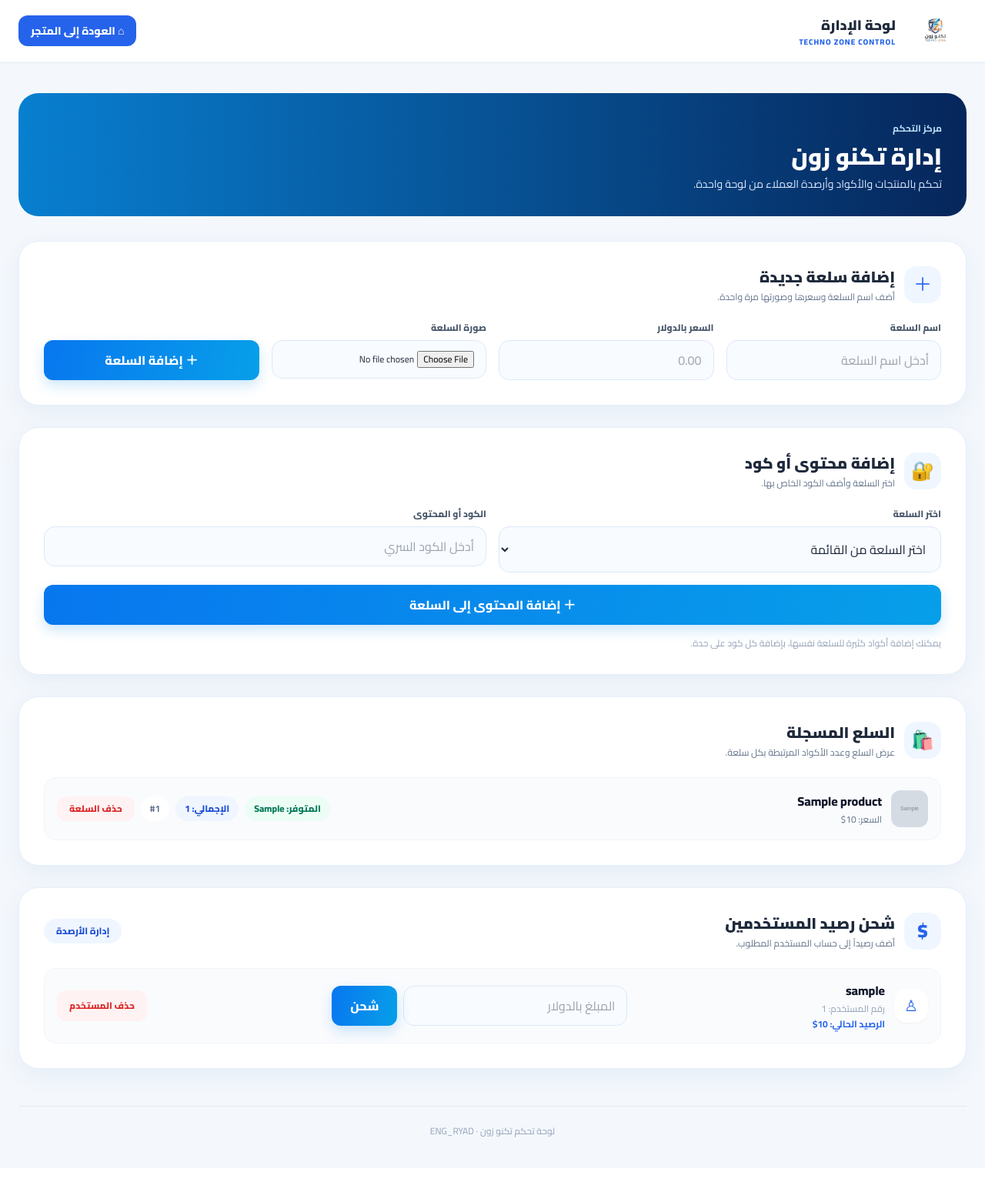
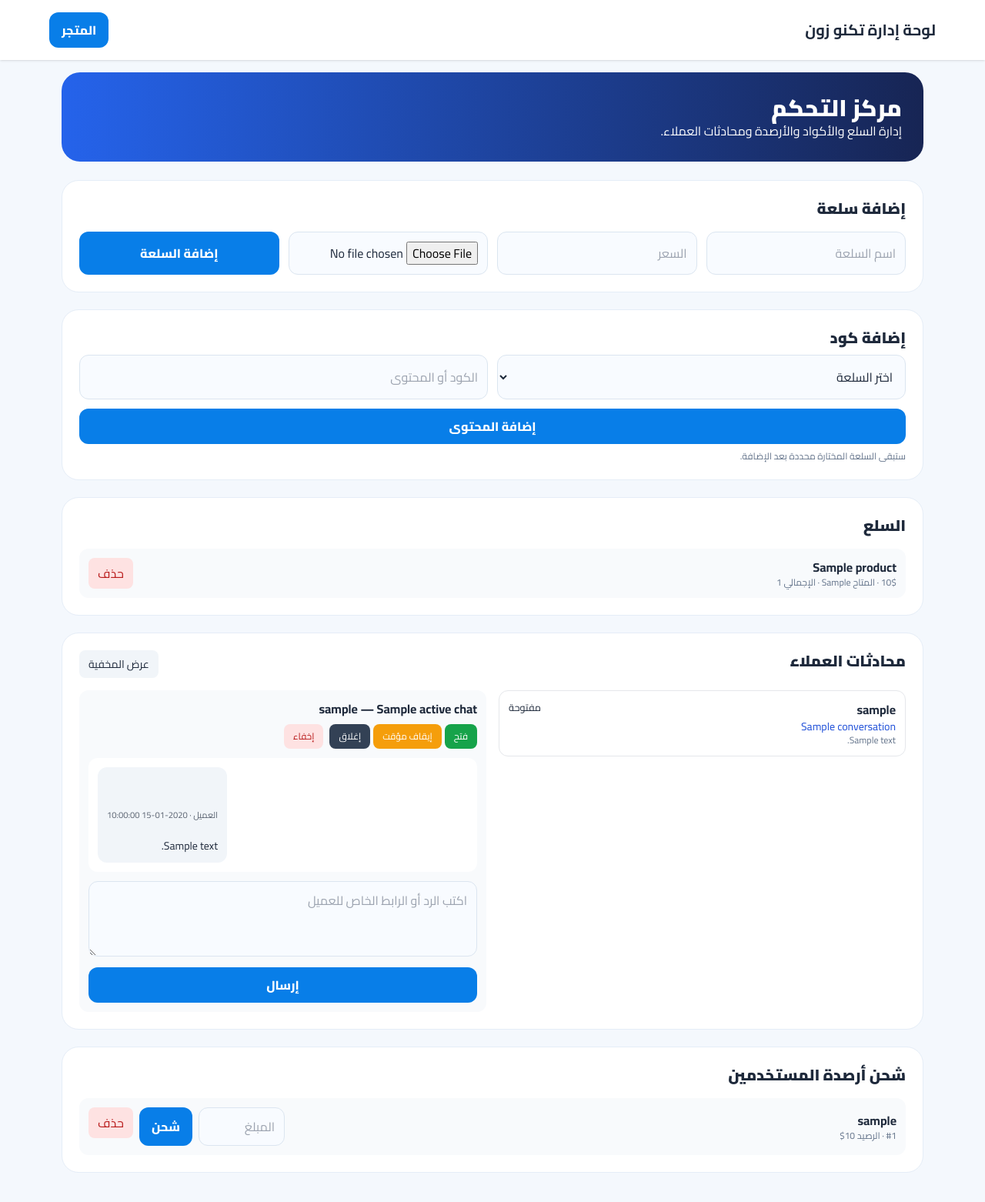
Before and after one commit to rryyaadd/techno-zone, a FastAPI app: template templates/admin.html in a window 1280 px wide. Shown: the whole page at 77% size. Before the commit the page ends 1478 px from the top, so only its background shows below. Run offline with FastAPI, Linux system fonts and the light colour scheme; the template is opened without the code that fills it: most values are stand-ins (such as "Sample title", 1, 10 or a date in 2020); grey boxes marked "Sample" are stand-in pictures; some libraries are stand-ins or nearby versions.

Commit message:
Update admin.html

```diff
--- a/templates/admin.html
+++ b/templates/admin.html
@@ -1,490 +1,196 @@
-<!DOCTYPE html>
+<!doctype html>
 <html lang="ar" dir="rtl">
 <head>
-  <meta charset="UTF-8">
-  <meta name="viewport" content="width=device-width, initial-scale=1.0">
-  <meta name="theme-color" content="#eef7ff">
+<meta charset="utf-8">
+<meta name="viewport" content="width=device-width,initial-scale=1">
+<script src="https://cdn.tailwindcss.com"></script>
+<link href="https://fonts.googleapis.com/css2?family=Cairo:wght@400;600;700;800;900&display=swap" rel="stylesheet">
+<title>إدارة تكنو زون</title>
+<style>
+*{font-family:Cairo}
+body{background:#f4f8fd}
+.panel{background:white;border:1px solid #e5edf7;border-radius:22px;padding:22px;margin-bottom:22px}
+.field{width:100%;padding:12px;border:1px solid #dbe5f0;border-radius:12px;background:#f8fbff}
+.btn{padding:11px 16px;border-radius:12px;color:white;font-weight:800;background:#087ee8}
+.bubble{white-space:pre-wrap;overflow-wrap:anywhere}
+</style>
+</head>
+<body class="text-slate-800">
 
-  <script src="https://cdn.tailwindcss.com"></script>
+<header class="bg-white p-4 shadow">
+<div class="mx-auto flex max-w-6xl items-center justify-between">
+<b class="text-xl">لوحة إدارة تكنو زون</b>
+<a class="btn" href="/store">المتجر</a>
+</div>
+</header>
 
-  <link rel="preconnect" href="https://fonts.googleapis.com">
-  <link rel="preconnect" href="https://fonts.gstatic.com" crossorigin>
-  <link href="https://fonts.googleapis.com/css2?family=Cairo:wght@400;500;600;700;800;900&display=swap" rel="stylesheet">
+<main class="mx-auto max-w-6xl p-4">
 
-  <title>لوحة الإدارة | تكنو زون</title>
+<section class="rounded-3xl bg-gradient-to-l from-blue-950 to-blue-600 p-7 text-white mb-6">
+<h1 class="text-3xl font-black">مركز التحكم</h1>
+<p>إدارة السلع والأكواد والأرصدة ومحادثات العملاء.</p>
+</section>
 
-  <style>
-    * {
-      font-family: 'Cairo', sans-serif;
-    }
+<section class="panel">
+<h2 class="text-xl font-black mb-4">إضافة سلعة</h2>
+<form action="/admin/add_product" method="post" enctype="multipart/form-data" class="grid gap-3 sm:grid-cols-4">
+<input class="field" name="name" placeholder="اسم السلعة" required>
+<input class="field" type="number" step=".01" min="0" name="price" placeholder="السعر" required>
+<input class="field" type="file" name="image" accept="image/*">
+<button class="btn">إضافة السلعة</button>
+</form>
+</section>
 
-    body {
-      background: #f4f8fd;
-    }
+<section class="panel">
+<h2 class="text-xl font-black mb-2">إضافة كود</h2>
+<form action="/admin/add_content" method="post" class="grid gap-3 sm:grid-cols-2">
+<select class="field" name="product_id" required>
+<option value="">اختر السلعة</option>
+{% for p in products %}
+<option value="{{p.id}}" {% if selected_product == p.id %}selected{% endif %}>
+{{p.name}} — {{p.price}}$
+</option>
+{% endfor %}
+</select>
+<input class="field" name="secret_code" placeholder="الكود أو المحتوى" required>
+<button class="btn sm:col-span-2">إضافة المحتوى</button>
+</form>
+<p class="text-xs text-slate-500 mt-2">ستبقى السلعة المختارة محددة بعد الإضافة.</p>
+</section>
 
-    .panel {
-      background: white;
-      border: 1px solid #e6eef8;
-      box-shadow: 0 10px 30px #174a7810;
-    }
+<section class="panel">
+<h2 class="text-xl font-black mb-4">السلع</h2>
+<div class="space-y-3">
+{% for p in products %}
+<div class="flex flex-wrap items-center justify-between gap-3 rounded-xl bg-slate-50 p-3">
+<div>
+<b>{{p.name}}</b>
+<p class="text-xs text-slate-500">
+{{p.price}}$ · المتاح {{p.available_codes or 0}} · الإجمالي {{p.total_codes or 0}}
+</p>
+</div>
+<form action="/admin/delete_product" method="post" onsubmit="return confirm('حذف السلعة وكل أكوادها؟')">
+<input type="hidden" name="product_id" value="{{p.id}}">
+<button class="rounded-lg bg-red-100 px-3 py-2 text-red-700">حذف</button>
+</form>
+</div>
+{% else %}
+<p>لا توجد سلع.</p>
+{% endfor %}
+</div>
+</section>
+<section class="panel">
+<div class="flex flex-wrap justify-between gap-3 mb-4">
+<h2 class="text-xl font-black">محادثات العملاء</h2>
+<a href="/admin?show_hidden=1" class="rounded-lg bg-slate-100 px-3 py-2 text-sm">عرض المخفية</a>
+</div>
 
-    .field {
-      width: 100%;
-      border: 1px solid #dce9f8;
-      background: #f8fbff;
-      border-radius: 14px;
-      padding: 13px 15px;
-      outline: none;
-      transition: .2s;
-    }
+<div class="grid gap-4 lg:grid-cols-2">
+<div class="space-y-2">
+{% for c in conversations %}
+<a href="/admin?chat={{c.id}}{% if show_hidden %}&show_hidden=1{% endif %}" class="block rounded-xl border p-3 hover:bg-blue-50">
+<div class="flex justify-between gap-2">
+<b>{{c.username}}</b>
+<small>
+{{'مفتوحة' if c.status=='open' else ('متوقفة' if c.status=='paused' else 'مغلقة')}}
+</small>
+</div>
+<p class="text-sm text-blue-700">{{c.product_name}}</p>
+<p class="truncate text-xs text-slate-500">{{c.last_message or 'لا توجد رسائل'}}</p>
+{% if c.hidden %}
+<small class="text-red-600">مخفية</small>
+{% endif %}
+</a>
+{% else %}
+<p class="text-sm text-slate-500">لا توجد محادثات.</p>
+{% endfor %}
+</div>
 
-    .field:focus {
-      border-color: #369cf0;
-      box-shadow: 0 0 0 4px #dcedff;
-      background: white;
-    }
+<div class="rounded-xl bg-slate-50 p-3">
+{% if active_chat %}
+<div class="mb-3">
+<b>{{active_chat.username}} — {{active_chat.product_name}}</b>
+<div class="flex flex-wrap gap-2 mt-2">
 
-    .blue-btn {
-      background: linear-gradient(100deg, #0877ef, #079fe9);
-      box-shadow: 0 7px 17px #0789e833;
-      transition: .2s;
-    }
+<form action="/admin/chat/{{active_chat.id}}/status" method="post" class="flex flex-wrap gap-1">
+<button class="rounded-lg bg-green-600 px-3 py-2 text-xs text-white" name="status" value="open">فتح</button>
+<button class="rounded-lg bg-amber-500 px-3 py-2 text-xs text-white" name="status" value="paused">إيقاف مؤقت</button>
+<button class="rounded-lg bg-slate-700 px-3 py-2 text-xs text-white" name="status" value="closed">إغلاق</button>
+</form>
 
-    .blue-btn:hover {
-      transform: translateY(-1px);
-      filter: brightness(1.04);
-    }
-  </style>
-</head>
+<form action="/admin/chat/{{active_chat.id}}/hide" method="post">
+<button class="rounded-lg bg-red-100 px-3 py-2 text-xs text-red-700">إخفاء</button>
+</form>
 
-<body class="min-h-screen text-slate-800">
+{% if active_chat.hidden %}
+<form action="/admin/chat/{{active_chat.id}}/unhide" method="post">
+<button class="rounded-lg bg-blue-100 px-3 py-2 text-xs text-blue-700">إظهار</button>
+</form>
+{% endif %}
 
-  <!-- شريط التنقل -->
-  <nav class="border-b border-blue-50 bg-white shadow-sm">
-    <div class="mx-auto flex max-w-7xl items-center justify-between gap-3 px-4 py-3 sm:px-6">
+</div>
+</div>
 
-      <div class="flex items-center gap-3">
-        <img src="/static/techno-zone-logo.png"
-             alt="شعار تكنو زون"
-             class="h-14 w-20 object-contain">
+<div class="max-h-80 space-y-2 overflow-y-auto rounded-xl bg-white p-3 mb-3">
+{% for m in chat_messages %}
+<div class="flex {% if m.sender_role=='admin' %}justify-start{% else %}justify-end{% endif %}">
+<div class="bubble max-w-[85%] rounded-xl p-3 text-sm {% if m.sender_role=='admin' %}bg-blue-600 text-white{% else %}bg-slate-100{% endif %}">
+<small class="block opacity-70">
+{{'أنت' if m.sender_role=='admin' else 'العميل'}} · {{m.created_at}}
+</small>
+{{m.message}}
+</div>
+</div>
+{% else %}
+<p class="text-center text-xs text-slate-400">لا توجد رسائل.</p>
+{% endfor %}
+</div>
 
-        <div>
-          <h1 class="text-lg font-black">لوحة الإدارة</h1>
-          <p class="text-[10px] font-extrabold tracking-widest text-blue-600">
-            TECHNO ZONE CONTROL
-          </p>
-        </div>
-      </div>
+{% if active_chat.status!='closed' %}
+<form action="/admin/chat/{{active_chat.id}}/send" method="post">
+<textarea class="field mb-2" rows="3" name="message" required placeholder="اكتب الرد أو الرابط الخاص للعميل"></textarea>
+<button class="btn w-full">إرسال</button>
+</form>
+{% else %}
+<p class="text-xs text-slate-500">المحادثة مغلقة؛ أعد فتحها للرد.</p>
+{% endif %}
 
-      <a href="/store"
-         class="rounded-xl bg-blue-600 px-4 py-2.5 text-xs font-extrabold text-white transition hover:bg-blue-700 sm:text-sm">
-        ⌂ العودة إلى المتجر
-      </a>
+{% else %}
+<p class="p-8 text-center text-sm text-slate-500">اختر محادثة من القائمة.</p>
+{% endif %}
+</div>
+</div>
+</section>
 
-    </div>
-  </nav>
+<section class="panel">
+<h2 class="text-xl font-black mb-4">شحن أرصدة المستخدمين</h2>
+<div class="space-y-3">
+{% for u in users %}
+<div class="flex flex-wrap items-center justify-between gap-3 rounded-xl bg-slate-50 p-3">
+<div>
+<b>{{u.username}}</b>
+<p class="text-xs text-slate-500">#{{u.id}} · الرصيد {{u.balance}}$</p>
+</div>
 
+<div class="flex flex-wrap gap-2">
+<form action="/admin/add_balance" method="post" class="flex gap-2">
+<input type="hidden" name="user_id" value="{{u.id}}">
+<input class="field w-28" type="number" min=".01" step=".01" name="amount" placeholder="المبلغ" required>
+<button class="btn">شحن</button>
+</form>
 
-  <main class="mx-auto max-w-7xl px-4 py-8 sm:px-6 sm:py-10">
+<form action="/admin/delete_user" method="post" onsubmit="return confirm('حذف المستخدم ومشترياته ومحادثاته؟')">
+<input type="hidden" name="user_id" value="{{u.id}}">
+<button class="rounded-lg bg-red-100 px-3 py-2 text-red-700">حذف</button>
+</form>
+</div>
+</div>
+{% else %}
+<p>لا يوجد مستخدمون.</p>
+{% endfor %}
+</div>
+</section>
 
-    <!-- العنوان -->
-    <header class="mb-8 rounded-[26px] bg-gradient-to-l from-[#06265b] to-[#087fd0] p-6 text-white sm:p-8">
-
-      <span class="text-xs font-bold text-sky-200">
-        مركز التحكم
-      </span>
-
-      <h2 class="mt-2 text-3xl font-black">
-        إدارة تكنو زون
-      </h2>
-
-      <p class="mt-2 text-sm text-blue-100">
-        تحكم بالمنتجات والأكواد وأرصدة العملاء من لوحة واحدة.
-      </p>
-
-    </header>
-
-
-    <!-- إضافة سلعة جديدة -->
-    <section class="panel mb-7 rounded-[26px] p-5 sm:p-8">
-
-      <div class="mb-6 flex items-center gap-3">
-
-        <span class="flex h-12 w-12 items-center justify-center rounded-2xl bg-blue-50 text-2xl text-blue-600">
-          ＋
-        </span>
-
-        <div>
-          <h3 class="text-xl font-black">
-            إضافة سلعة جديدة
-          </h3>
-
-          <p class="mt-1 text-xs text-slate-500">
-            أضف اسم السلعة وسعرها وصورتها مرة واحدة.
-          </p>
-        </div>
-
-      </div>
-
-      <form action="/admin/add_product"
-            method="post"
-            enctype="multipart/form-data"
-            class="grid gap-4 sm:grid-cols-2 lg:grid-cols-4">
-
-        <label>
-          <span class="mb-2 block text-xs font-extrabold text-slate-600">
-            اسم السلعة
-          </span>
-
-          <input class="field"
-                 type="text"
-                 name="name"
-                 placeholder="أدخل اسم السلعة"
-                 required>
-        </label>
-
-        <label>
-          <span class="mb-2 block text-xs font-extrabold text-slate-600">
-            السعر بالدولار
-          </span>
-
-          <input class="field"
-                 type="number"
-                 name="price"
-                 min="0"
-                 step="0.01"
-                 placeholder="0.00"
-                 required>
-        </label>
-
-        <label>
-          <span class="mb-2 block text-xs font-extrabold text-slate-600">
-            صورة السلعة
-          </span>
-
-          <input class="field cursor-pointer text-xs"
-                 type="file"
-                 name="image"
-                 accept="image/*">
-        </label>
-
-        <div class="flex items-end">
-
-          <button type="submit"
-                  class="blue-btn w-full rounded-xl py-3.5 font-extrabold text-white">
-            ＋ إضافة السلعة
-          </button>
-
-        </div>
-
-      </form>
-
-    </section>
-
-
-    <!-- إضافة محتوى أو كود -->
-    <section class="panel mb-7 rounded-[26px] p-5 sm:p-8">
-
-      <div class="mb-6 flex items-center gap-3">
-
-        <span class="flex h-12 w-12 items-center justify-center rounded-2xl bg-blue-50 text-2xl text-blue-600">
-          🔐
-        </span>
-
-        <div>
-          <h3 class="text-xl font-black">
-            إضافة محتوى أو كود
-          </h3>
-
-          <p class="mt-1 text-xs text-slate-500">
-            اختر السلعة وأضف الكود الخاص بها.
-          </p>
-        </div>
-
-      </div>
-
-      <form action="/admin/add_content"
-            method="post"
-            class="grid gap-4 sm:grid-cols-2">
-
-        <label>
-          <span class="mb-2 block text-xs font-extrabold text-slate-600">
-            اختر السلعة
-          </span>
-
-          <select class="field" name="product_id" required>
-
-            <option value="">
-              اختر السلعة من القائمة
-            </option>
-
-            {% for p in products %}
-
-            <option value="{{ p.id }}">
-              {{ p.name }} — {{ p.price }}$
-            </option>
-
-            {% endfor %}
-
-          </select>
-        </label>
-
-        <label>
-          <span class="mb-2 block text-xs font-extrabold text-slate-600">
-            الكود أو المحتوى
-          </span>
-
-          <input class="field"
-                 type="text"
-                 name="secret_code"
-                 placeholder="أدخل الكود السري"
-                 required>
-        </label>
-
-        <div class="sm:col-span-2">
-
-          <button type="submit"
-                  class="blue-btn w-full rounded-xl py-3.5 font-extrabold text-white">
-            ＋ إضافة المحتوى إلى السلعة
-          </button>
-
-        </div>
-
-      </form>
-
-      <p class="mt-4 text-xs text-slate-400">
-        يمكنك إضافة أكواد كثيرة للسلعة نفسها، بإضافة كل كود على حدة.
-      </p>
-
-    </section>
-
-
-    <!-- السلع المسجلة -->
-    <section class="panel mb-7 rounded-[26px] p-5 sm:p-8">
-
-      <div class="mb-6 flex items-center gap-3">
-
-        <span class="flex h-12 w-12 items-center justify-center rounded-2xl bg-blue-50 text-2xl text-blue-600">
-          🛍️
-        </span>
-
-        <div>
-          <h3 class="text-xl font-black">
-            السلع المسجلة
-          </h3>
-
-          <p class="mt-1 text-xs text-slate-500">
-            عرض السلع وعدد الأكواد المرتبطة بكل سلعة.
-          </p>
-        </div>
-
-      </div>
-
-      <div class="space-y-3">
-
-        {% for p in products %}
-
-        <div class="flex flex-col gap-3 rounded-2xl border border-slate-100 bg-slate-50/70 p-4 sm:flex-row sm:items-center sm:justify-between">
-
-          <div class="flex items-center gap-3">
-
-            <div class="flex h-12 w-12 items-center justify-center overflow-hidden rounded-xl bg-white">
-
-              {% if p.image_url %}
-
-              <img src="{{ p.image_url }}"
-                   alt="{{ p.name }}"
-                   class="h-full w-full object-cover">
-
-              {% else %}
-
-              💠
-
-              {% endif %}
-
-            </div>
-
-            <div>
-
-              <h4 class="font-extrabold text-slate-900">
-                {{ p.name }}
-              </h4>
-
-              <p class="mt-1 text-xs text-slate-500">
-                السعر: {{ p.price }}$
-              </p>
-
-            </div>
-
-          </div>
-
-          <div class="flex flex-wrap items-center gap-2">
-
-            <span class="rounded-full bg-emerald-50 px-3 py-2 text-xs font-extrabold text-emerald-700">
-              المتوفر: {{ p.available_codes or 0 }}
-            </span>
-
-            <span class="rounded-full bg-blue-50 px-3 py-2 text-xs font-extrabold text-blue-700">
-              الإجمالي: {{ p.total_codes or 0 }}
-            </span>
-
-            <span class="rounded-full bg-white px-3 py-2 text-xs font-bold text-slate-500">
-              #{{ p.id }}
-            </span>
-
-            <form action="/admin/delete_product"
-                  method="post"
-                  onsubmit="return confirm('سيتم حذف السلعة وجميع أكوادها بما فيها المباعة. هل تريد المتابعة؟');">
-
-              <input type="hidden"
-                     name="product_id"
-                     value="{{ p.id }}">
-
-              <button type="submit"
-                      class="rounded-xl bg-red-50 px-4 py-2 text-xs font-extrabold text-red-600 hover:bg-red-100">
-                حذف السلعة
-              </button>
-
-            </form>
-
-          </div>
-
-        </div>
-
-        {% else %}
-
-        <div class="rounded-2xl bg-slate-50 px-4 py-10 text-center text-sm text-slate-500">
-          لا توجد سلع مسجلة حالياً.
-        </div>
-
-        {% endfor %}
-
-      </div>
-
-    </section>
-
-
-    <!-- شحن أرصدة المستخدمين -->
-    <section class="panel rounded-[26px] p-5 sm:p-8">
-
-      <div class="mb-6 flex flex-wrap items-center justify-between gap-3">
-
-        <div class="flex items-center gap-3">
-
-          <span class="flex h-12 w-12 items-center justify-center rounded-2xl bg-blue-50 text-2xl font-black text-blue-600">
-            $
-          </span>
-
-          <div>
-            <h3 class="text-xl font-black">
-              شحن رصيد المستخدمين
-            </h3>
-
-            <p class="mt-1 text-xs text-slate-500">
-              أضف رصيداً إلى حساب المستخدم المطلوب.
-            </p>
-          </div>
-
-        </div>
-
-        <span class="rounded-full bg-blue-50 px-4 py-2 text-xs font-extrabold text-blue-700">
-          إدارة الأرصدة
-        </span>
-
-      </div>
-
-
-      <div class="space-y-3">
-
-        {% for u in users %}
-
-        <div class="flex flex-col gap-4 rounded-2xl border border-slate-100 bg-slate-50/70 p-4 sm:flex-row sm:items-center sm:justify-between">
-
-          <div class="flex items-center gap-3">
-
-            <span class="flex h-11 w-11 items-center justify-center rounded-2xl bg-white text-xl text-blue-600 shadow-sm">
-              ♙
-            </span>
-
-            <div>
-
-              <h4 class="font-extrabold text-slate-900">
-                {{ u.username }}
-              </h4>
-
-              <p class="mt-1 text-xs text-slate-400">
-                رقم المستخدم: {{ u.id }}
-              </p>
-
-              <p class="mt-1 text-xs font-bold text-blue-600">
-                الرصيد الحالي: {{ u.balance }}$
-              </p>
-
-            </div>
-
-          </div>
-
-
-          <form action="/admin/add_balance"
-                method="post"
-                class="flex w-full gap-2 sm:max-w-sm">
-
-            <input type="hidden"
-                   name="user_id"
-                   value="{{ u.id }}">
-
-            <input class="field min-w-0 flex-1"
-                   type="number"
-                   name="amount"
-                   min="0.01"
-                   step="0.01"
-                   placeholder="المبلغ بالدولار"
-                   required>
-
-            <button type="submit"
-                    class="blue-btn shrink-0 rounded-xl px-6 py-3 font-extrabold text-white">
-              شحن
-            </button>
-
-          </form>
-
-
-          <form action="/admin/delete_user"
-                method="post"
-                onsubmit="return confirm('سيتم حذف حساب المستخدم ومشترياته نهائياً. هل تريد المتابعة؟');">
-
-            <input type="hidden"
-                   name="user_id"
-                   value="{{ u.id }}">
-
-            <button type="submit"
-                    class="shrink-0 rounded-xl bg-red-50 px-4 py-3 text-xs font-extrabold text-red-600 hover:bg-red-100">
-              حذف المستخدم
-            </button>
-
-          </form>
-
-        </div>
-
-        {% else %}
-
-        <div class="rounded-2xl bg-slate-50 px-4 py-10 text-center text-sm text-slate-500">
-          لا يوجد مستخدمون لعرضهم حالياً.
-        </div>
-
-        {% endfor %}
-
-      </div>
-
-    </section>
-
-
-    <!-- التذييل -->
-    <footer class="mt-12 border-t border-slate-200 pt-6 text-center text-xs text-slate-400">
-      لوحة تحكم تكنو زون · ENG_RYAD
-    </footer>
-
-  </main>
-
+</main>
 </body>
 </html>
```
